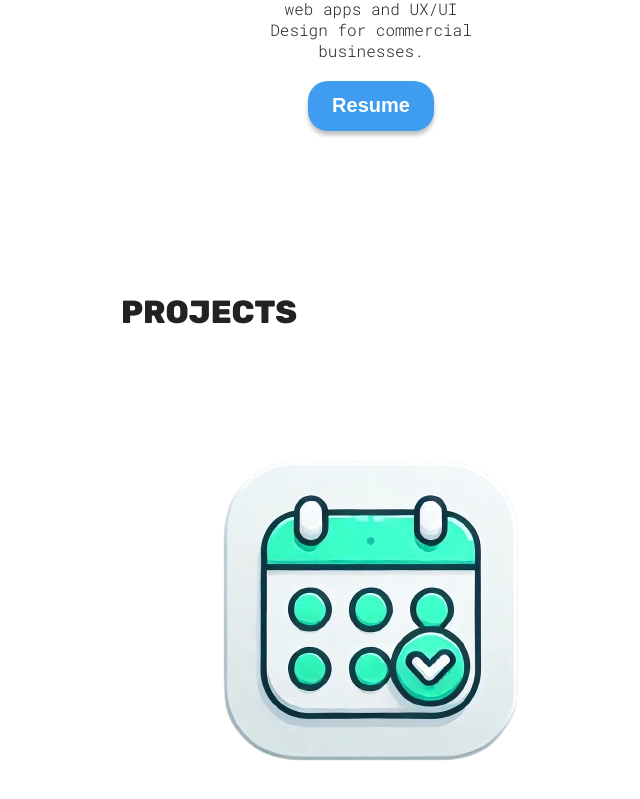
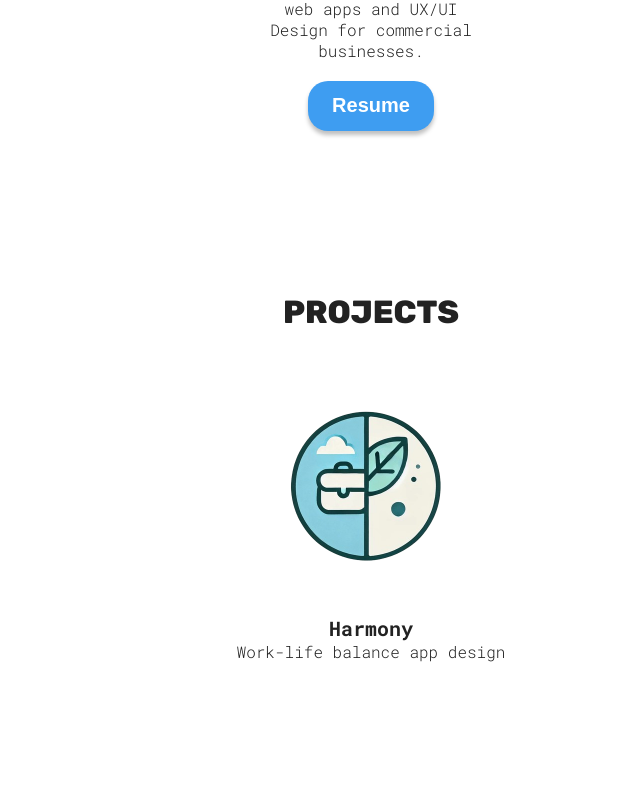
Before and after one commit to ppuckdee/nick-puckdee, a React (Vite) app: page / in a window 1280 px wide. Shown: the part 567-1366 px from the top of the page, without its empty margins (269-909 px from the left). After the commit the page ends 1289 px from the top, so only its background shows below. Built offline with nearby package versions, Linux system fonts and the light colour scheme.

Commit message:
changed harmony app icon, added description to app, styled in css, fixed positioning and alignment of text, created hover animation (icon enlarges when hovered over)

```diff
--- a/src/sections/Projects/Projects.jsx
+++ b/src/sections/Projects/Projects.jsx
@@ -6,8 +6,10 @@ function Projects() {
     <section id="projects" className={styles.container}>
       <h1 className="sectionTitle">Projects</h1>
       <div className={styles.projectsContainer}>
-        <a href="https://www.canva.com/design/DAGHEdKpBZg/xYmwsiJcK4ZvwhLLryp3mw/edit?utm_content=DAGHEdKpBZg&utm_campaign=designshare&utm_medium=link2&utm_source=sharebutton">
+        <a href="https://www.canva.com/design/DAGHEdKpBZg/xYmwsiJcK4ZvwhLLryp3mw/edit?utm_content=DAGHEdKpBZg&utm_campaign=designshare&utm_medium=link2&utm_source=sharebutton" target="_blank">
         <img className="hover" src={harmony} alt="Harmony Logo" />
+        <h3>Harmony</h3>
+        <p>Work-life balance app design</p>
         </a>
       </div>
     </section>
--- a/src/sections/Projects/ProjectsStyles.module.css
+++ b/src/sections/Projects/ProjectsStyles.module.css
@@ -0,0 +1,30 @@
+.container {
+    display: flex;
+    flex-direction: column;
+    text-align: center;
+
+    img {
+        max-width: 250px;
+        align-self: center;
+        background-color: var(--project-card-bg);
+        border-radius: 20px;
+    }
+
+    a {
+        width: fit-content;
+        text-decoration: none;
+        color: #222;
+        transition: transform 200ms ease-in-out;
+    }
+
+    a:hover {
+        transform: scale(1.05);
+    }
+
+    .projectsContainer {
+        display: flex;
+        flex-direction: column;
+        align-items: center;
+        gap: 30px;
+    }
+}
```
Also changed, not shown: src/assets/harmony.png.
